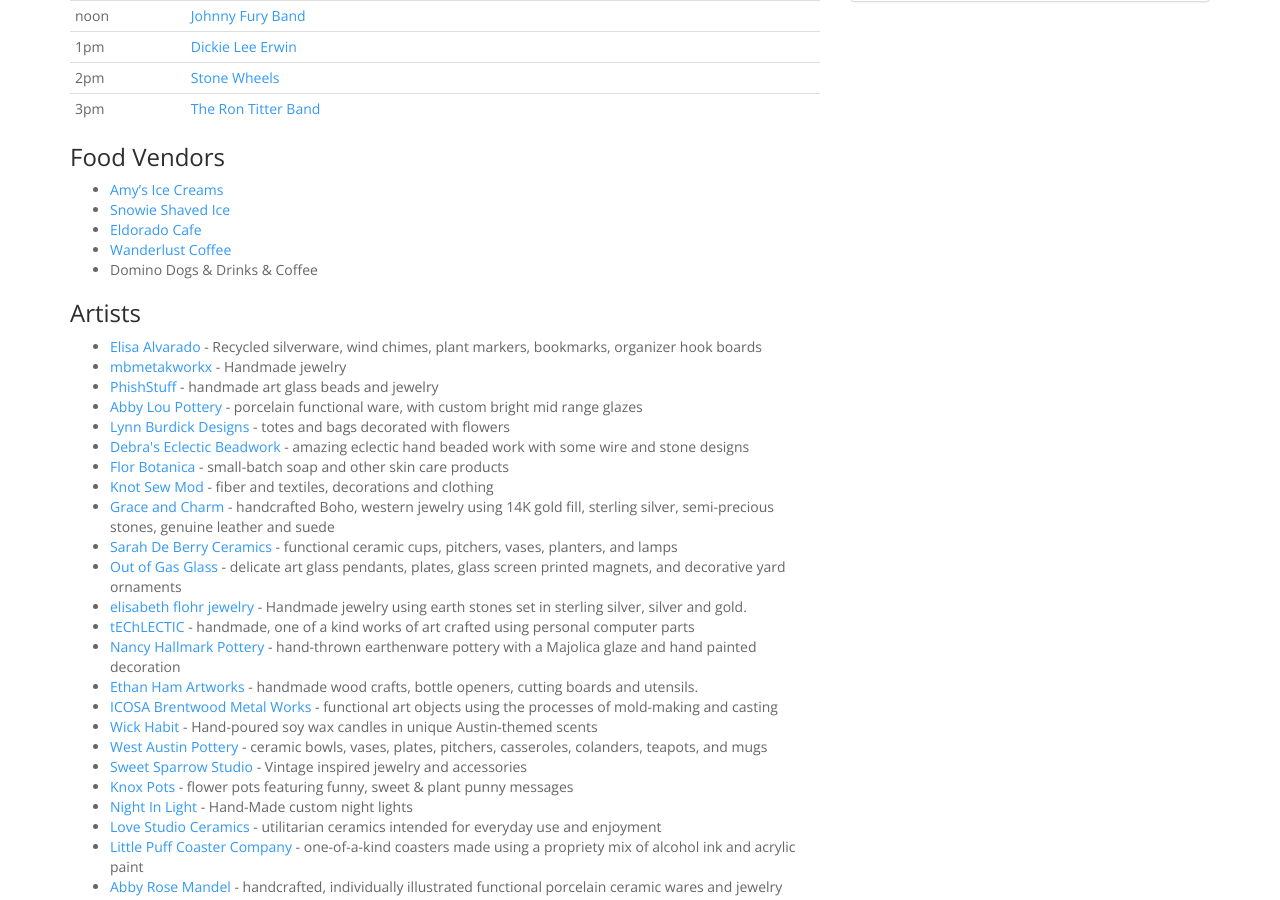
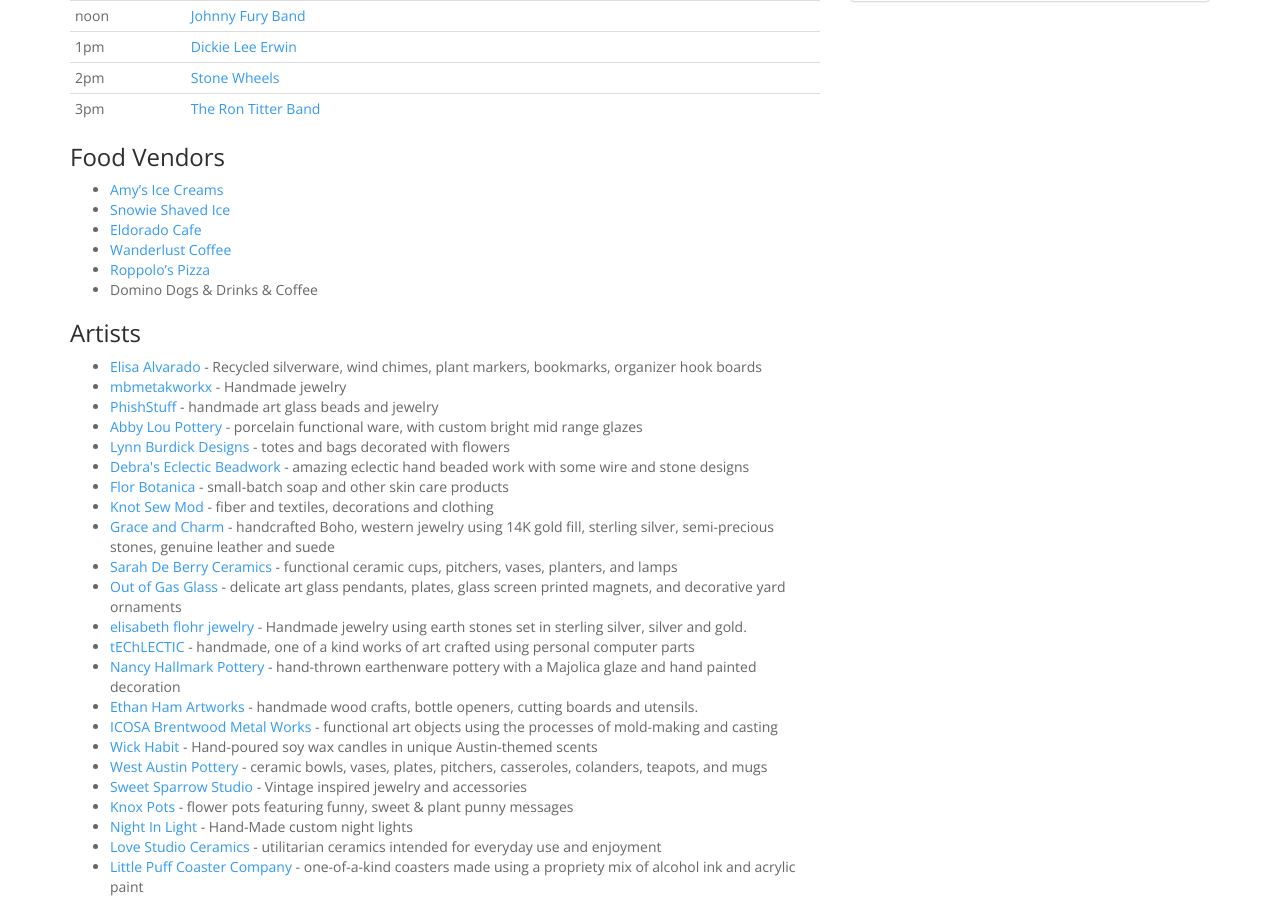
Before and after one commit to vccw/vccw.github.io, a Jekyll site: the page built from vcf_2019.md, in a window 1280 px wide and 900 px high, scrolled down 671 px. Built offline with Jekyll 4.4.1, drawn with Linux system fonts in a browser that asks for light colours; comment, search, counter and statistics services are not loaded.

Commit message:
Update vcf_2019.md

```diff
--- a/vcf_2019.md
+++ b/vcf_2019.md
@@ -52,6 +52,7 @@
 * [Snowie Shaved Ice](http://austinshavediceco.com/)
 * [Eldorado Cafe](http://www.eldoradocafeatx.com/)
 * [Wanderlust Coffee](https://www.facebook.com/wanderlustcoffeetruck)
+* [Roppolo's Pizza](https://roppolos.com/)
 * Domino Dogs & Drinks & Coffee
 
 ### Artists
```
